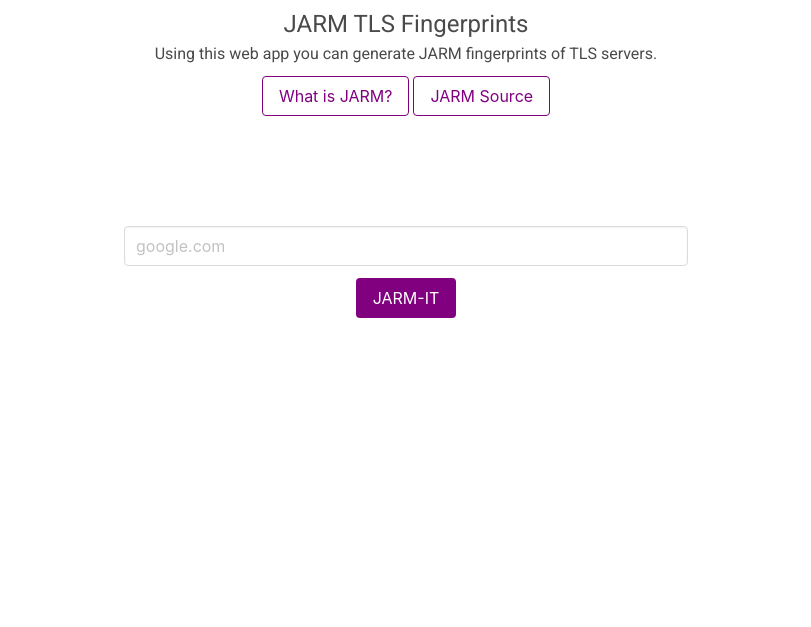
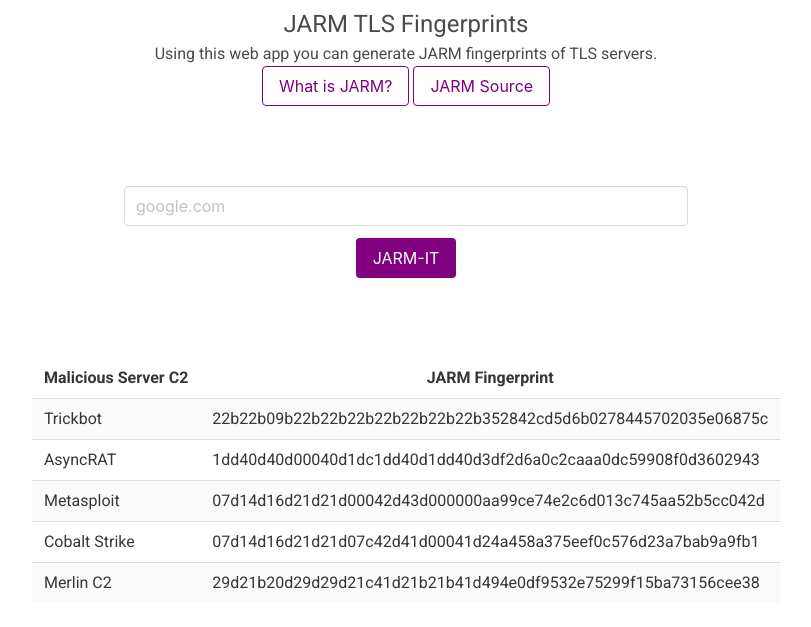
Before and after one commit to OwenSimons/jarmip, a plain HTML site: page index.html in a window 1280 px wide. Shown: the part 109-736 px from the top of the page, without its empty margins (234-1045 px from the left). Drawn offline with nearby package versions, Linux system fonts and the light colour scheme.

Commit message:
Added list of C2 servers

```diff
--- a/index.html
+++ b/index.html
@@ -22,7 +22,7 @@
 
 </header>
 <main>
-    <div class="container">
+    <div class="container" id="jarm">
         <h1>JARMIP</h1>
         <h2>JARM TLS Fingerprints</h2>
         <p>Using this web app you can generate JARM fingerprints of TLS servers.</p>
@@ -32,14 +32,26 @@
         <a href="https://github.com/salesforce/jarm">
             <button class="button is-outlined is-primary">JARM Source</button>
         </a>
-        <section id="jarm">
+        <section>
             <div class="columns">
                 <div class="column is-half is-offset-one-quarter">
                     <input v-model="ip" class="input is-three-fifths" type="text" placeholder="google.com">
                 </div>
             </div>
             <button class="button is-primary" onclick="apiClient.generateJarm()">JARM-IT</button>
-            <p class="">{{ jarm }}</p>
+            <p><strong>{{ jarm }}</strong></p>
+        </section>
+        <section>
+            <table class="table is-horizontal is-striped is-hoverable">
+                <tr>
+                    <th>Malicious Server C2</th>
+                    <th>JARM Fingerprint</th>
+                </tr>
+                <tr v-for="(server) in maliciousServers" class="has-text-left">
+                    <td>{{ server.name }}</td>
+                    <td>{{ server.jarm }}</td>
+                </tr>
+            </table>
         </section>
     </div>
 </main>
--- a/js/api.js
+++ b/js/api.js
@@ -2,9 +2,16 @@ var apiClient = new Vue({
     el: "#jarm",
     data() {
         return {
-            endpoint: "https://jarmip-wqmjmf7yjq-nw.a.run.app/api/",
+            endpoint: "http://127.0.0.1:5000/api/",
             ip: null,
             jarm: null,
+            maliciousServers: [
+                {name: "Trickbot", jarm: "22b22b09b22b22b22b22b22b22b22b352842cd5d6b0278445702035e06875c"},
+                {name: "AsyncRAT", jarm: "1dd40d40d00040d1dc1dd40d1dd40d3df2d6a0c2caaa0dc59908f0d3602943"},
+                {name: "Metasploit", jarm: "07d14d16d21d21d00042d43d000000aa99ce74e2c6d013c745aa52b5cc042d"},
+                {name: "Cobalt Strike", jarm: "07d14d16d21d21d07c42d41d00041d24a458a375eef0c576d23a7bab9a9fb1"},
+                {name: "Merlin C2", jarm: "29d21b20d29d29d21c41d21b21b41d494e0df9532e75299f15ba73156cee38"},
+            ]
         }
     },
     methods: {
--- a/sass/index.sass
+++ b/sass/index.sass
@@ -18,14 +18,17 @@ h2
 main
   text-align: center
   margin-top: 50px
+  section
+    margin-top: 70px
 
   button
     text-align: center
     margin-top: 10px
     margin-bottom: 10px
 
-#jarm
-  margin-top: 100px
-
   button
     margin-top: 0
+
+table
+  margin-left: auto
+  margin-right: auto
```
Also changed, not shown: sass/index.css, 1 other file.
